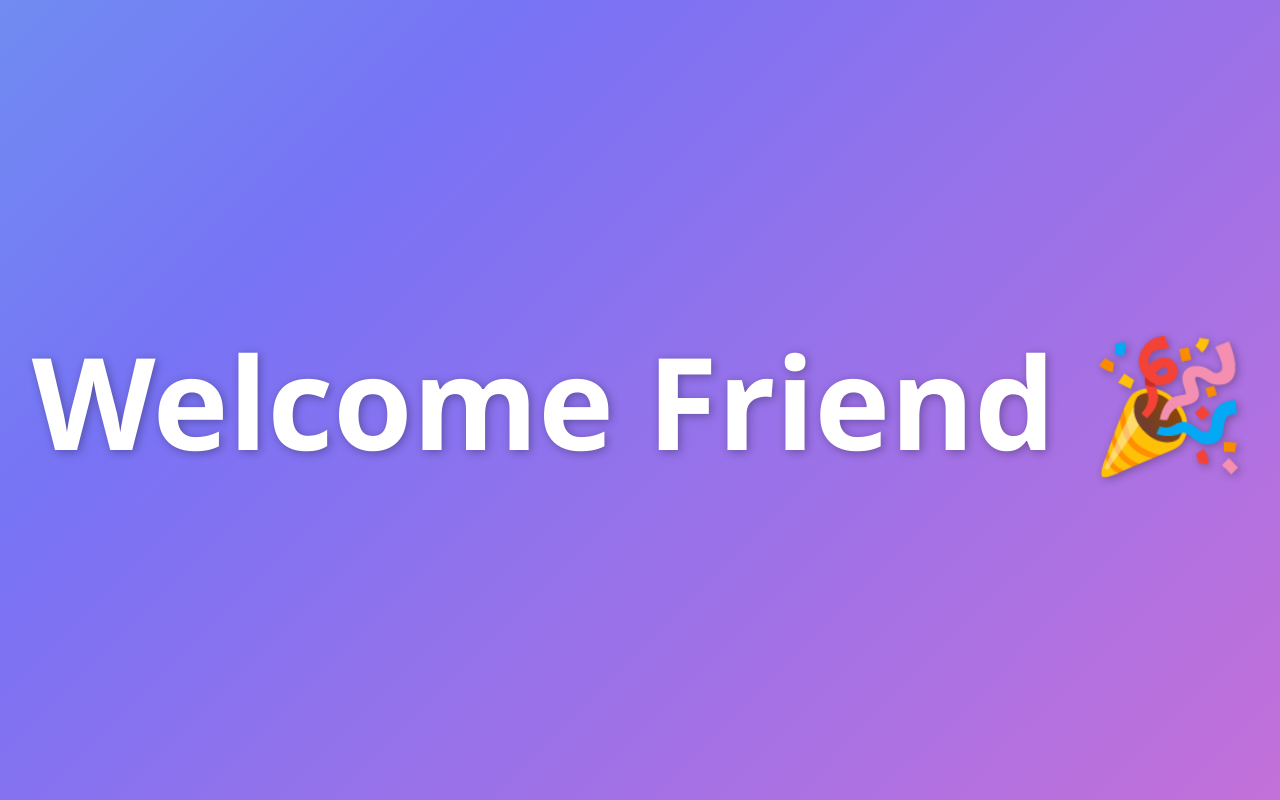
After one commit to albert926/Boring-Website, a PHP site: page /welcome.php in a window 1280 px wide. The commit adds this page. Run offline with PHP 8.4, Linux system fonts and the light colour scheme.

Commit message:
Fancy Shamcy

```diff
--- a/login.php
+++ b/login.php
@@ -3,7 +3,6 @@ if ($_SERVER["REQUEST_METHOD"] == "POST") {
     $username = htmlspecialchars($_POST['username']);
     $password = htmlspecialchars($_POST['pswrd']);
 
-    // Save to file OUTSIDE web root
     $filePath = "/home/YOURUSERNAME/logins.txt";
 
     if ($file = fopen($filePath, "a")) {
@@ -11,7 +10,8 @@ if ($_SERVER["REQUEST_METHOD"] == "POST") {
         fclose($file);
     }
 
-    echo "<h1>Welcome, $username!</h1>";
+    header("Location: welcome.php?username=" . urlencode($username));
+    exit;
 } else {
     echo "Invalid request.";
 }
--- /dev/null
+++ b/welcome.php
@@ -0,0 +1,15 @@
+<?php
+// Get the username from the query string
+$username = htmlspecialchars($_GET['username'] ?? 'Friend');
+?>
+<!DOCTYPE html>
+<html lang="en">
+<head>
+  <meta charset="UTF-8">
+  <title>Welcome!</title>
+  <link rel="stylesheet" href="namer.css">
+</head>
+<body id="page">
+  <h1>Welcome <?php echo $username; ?> 🎉</h1>
+</body>
+</html>
```
